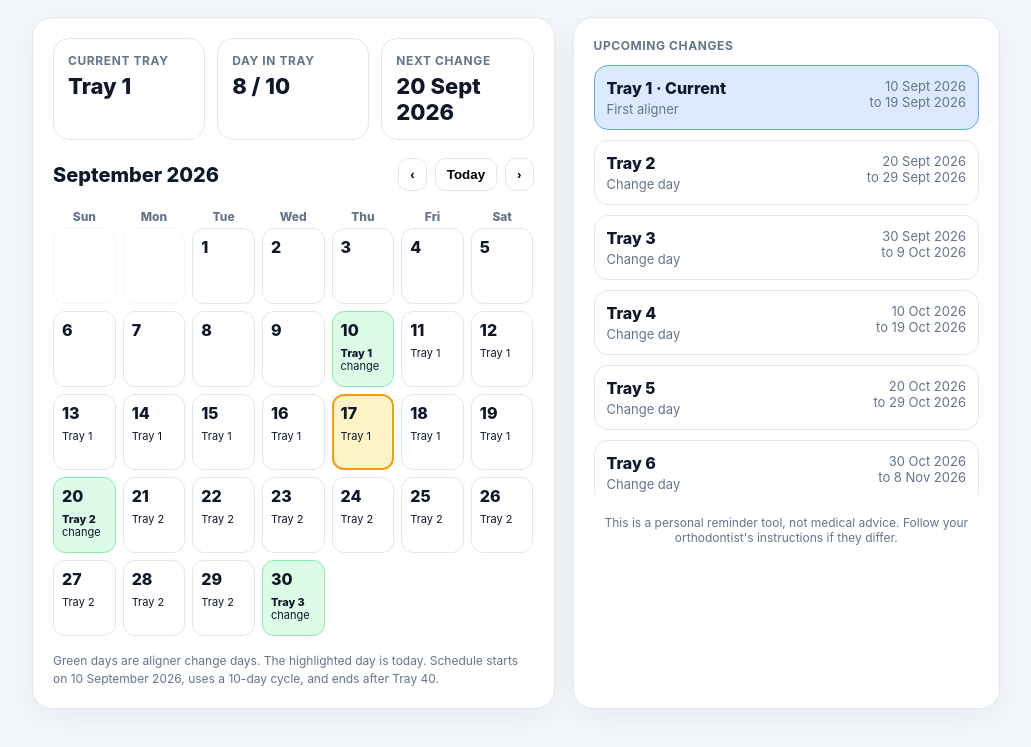
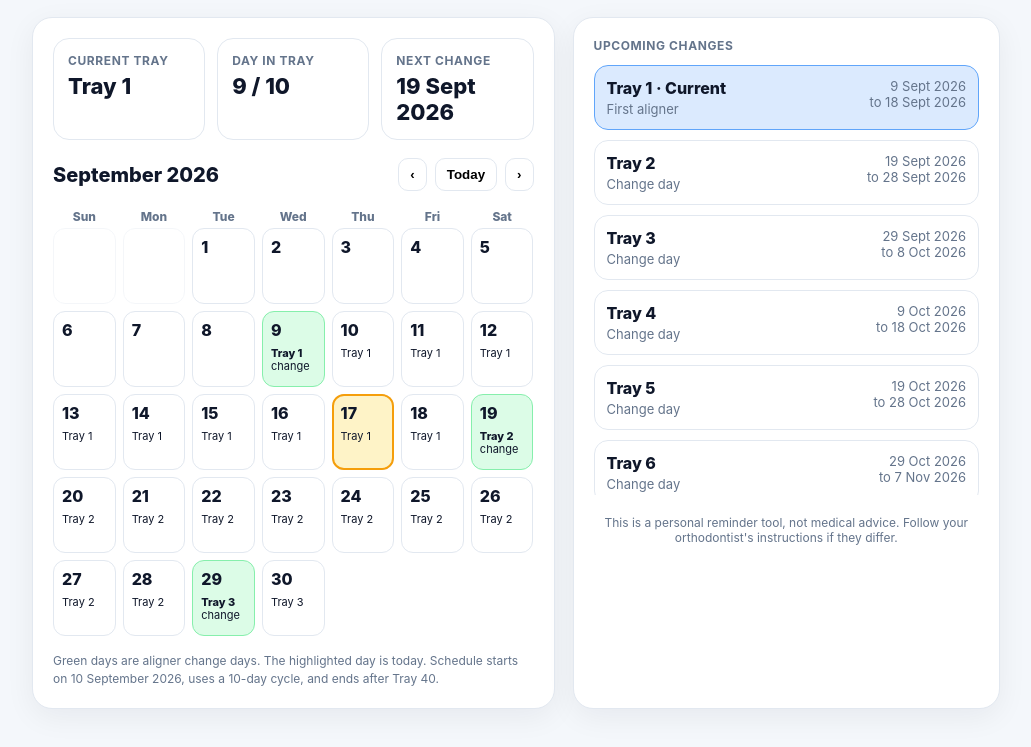
Before and after one commit to abinsaji2008/aligner-calendar, a plain HTML site: page index.html in a window 1280 px wide. Shown: the part 107-854 px from the top of the page, without its empty margins (124-1155 px from the left). Drawn offline with Linux system fonts and the light colour scheme.

Commit message:
Change FIRST_START date from 2026-09-10 to 2026-09-09

```diff
--- a/index.html
+++ b/index.html
@@ -42,7 +42,7 @@
   // ==============================
   // CHANGE THESE VALUES IN THE CODE
   // ==============================
-  const FIRST_START = '2026-09-10';
+  const FIRST_START = '2026-09-09';
   const DAYS_PER_TRAY = 10;
   const TOTAL_TRAYS = 40;
   // ==============================
```
